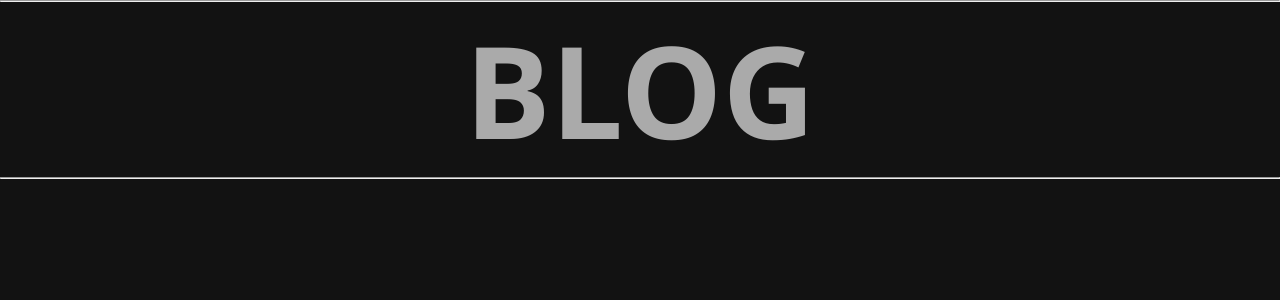
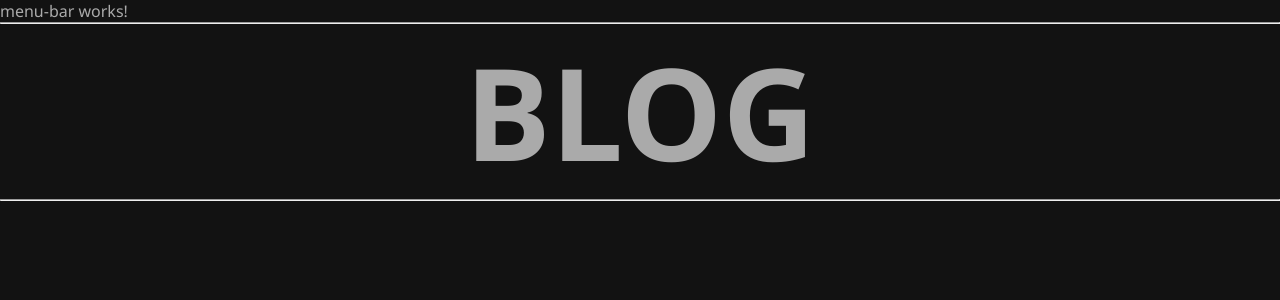
Before and after one commit to LuisGuilh3rme/Angular-Simple-Blog, an Angular app: page / in a window 1280 px wide. Shown: the top 300 px of the page. Built offline with nearby package versions, Linux system fonts and the light colour scheme.

Commit message:
feat: add menu-bar component template

```diff
--- a/src/app/app.component.html
+++ b/src/app/app.component.html
@@ -1 +1,4 @@
+<header>
+  <app-menu-bar></app-menu-bar>
+</header>
 <router-outlet></router-outlet>
--- a/src/app/app.module.ts
+++ b/src/app/app.module.ts
@@ -5,12 +5,14 @@
 import { AppComponent } from './app.component';
 import { HomeComponent } from './pages/home/home.component';
 import { MenuTitleComponent } from './components/menu-title/menu-title.component';
+import { MenuBarComponent } from './components/menu-bar/menu-bar.component';
 
 @NgModule({
   declarations: [
     AppComponent,
     HomeComponent,
-    MenuTitleComponent
+    MenuTitleComponent,
+    MenuBarComponent
   ],
   imports: [
     BrowserModule,
--- /dev/null
+++ b/src/app/components/menu-bar/menu-bar.component.html
@@ -0,0 +1 @@
+<p>menu-bar works!</p>
--- /dev/null
+++ b/src/app/components/menu-bar/menu-bar.component.ts
@@ -0,0 +1,15 @@
+import { Component, OnInit } from '@angular/core';
+
+@Component({
+  selector: 'app-menu-bar',
+  templateUrl: './menu-bar.component.html',
+  styleUrls: ['./menu-bar.component.css']
+})
+export class MenuBarComponent implements OnInit {
+
+  constructor() { }
+
+  ngOnInit(): void {
+  }
+
+}
```
Also changed, not shown: src/app/components/menu-bar/menu-bar.component.css (added).
